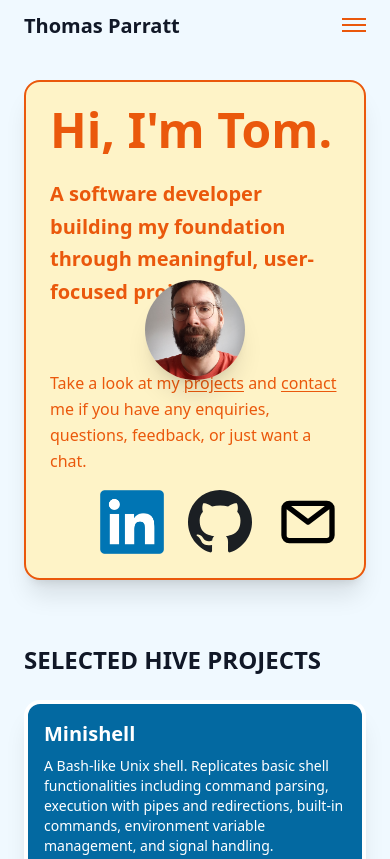
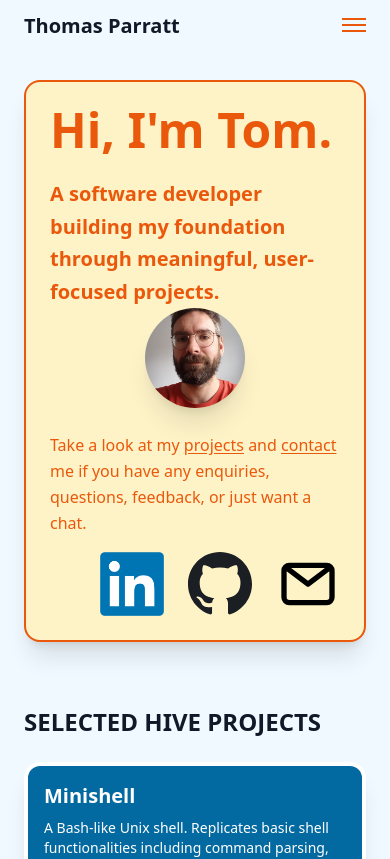
Before and after one commit to ThomasParratt/portfolio, a React (Vite) app: page / in a window 390 px wide. Shown: the top 859 px of the page. Built offline with nearby package versions, Linux system fonts and the light colour scheme.

Commit message:
fixed photo text overlap on phones

```diff
--- a/src/components/Home.jsx
+++ b/src/components/Home.jsx
@@ -50,7 +50,20 @@ export default function Home() {
                                 A software developer building my foundation through meaningful, user-focused projects.
                             </p>
                         </div>
-
+                        {/* Photo */}
+                        {!showPong && (
+                            <img
+                                src={me}
+                                alt="Tom"
+                                className="
+                                    w-[100px] h-[100px] sm:w-[180px] sm:h-[180px]
+                                    object-cover rounded-full shadow-xl cursor-pointer
+                                    mx-auto mb-6
+                                    sm:absolute sm:top-1/2 sm:left-1/2 sm:-translate-x-1/2 sm:-translate-y-1/2
+                                "
+                                onClick={handleShowPong}
+                            />
+                        )}
                         {/* Bottom section */}
                         <div className="mt-auto w-full flex flex-col md:flex-row justify-between items-end gap-4">
                             {/* Bottom left text */}
@@ -76,16 +89,6 @@ export default function Home() {
                                 </a>
                             </div>
                         </div>
-
-                        {/* Photo */}
-                        {!showPong && (
-                            <img
-                                src={me}
-                                alt="Tom"
-                                className="absolute top-1/2 left-1/2 w-[100px] h-[100px] sm:w-[180px] sm:h-[180px] object-cover rounded-full shadow-xl cursor-pointer transform -translate-x-1/2 -translate-y-1/2"
-                                onClick={handleShowPong}
-                            />
-                        )}
                     </article>
 
                 </div>
```
